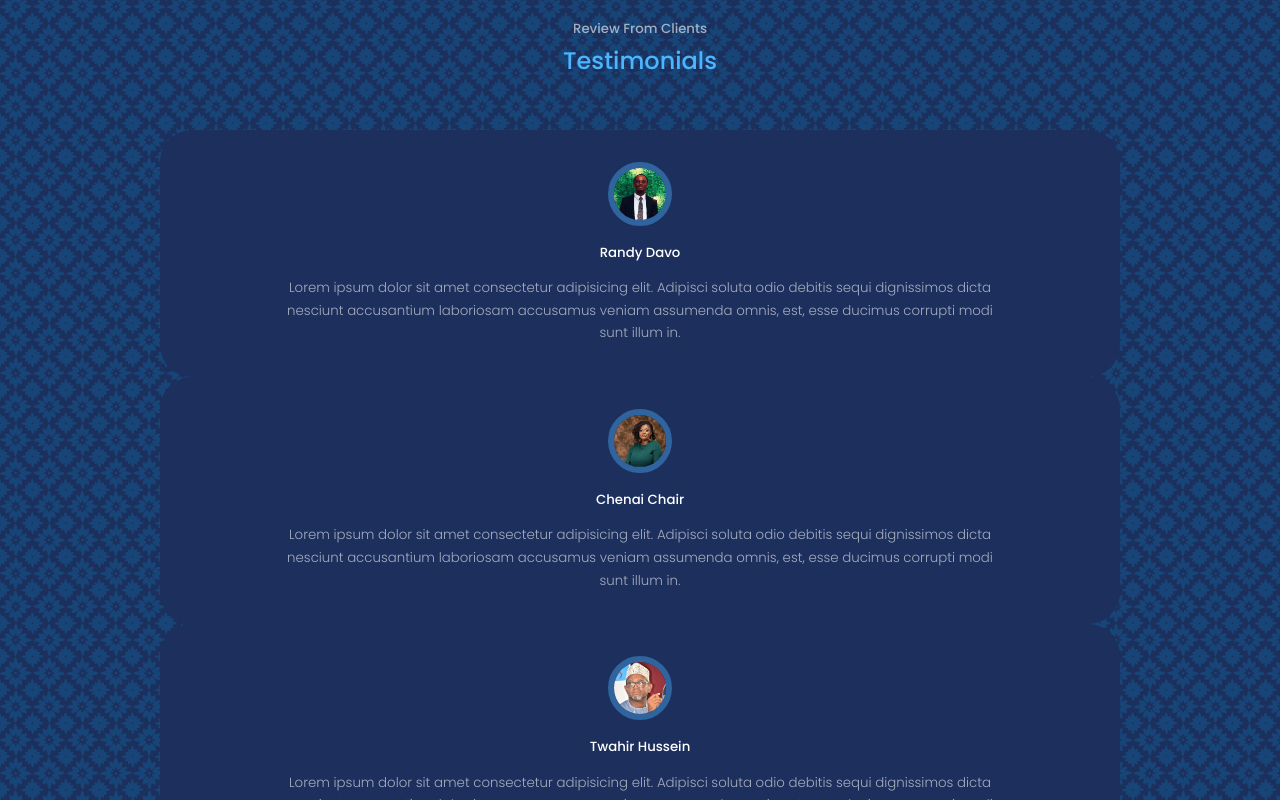
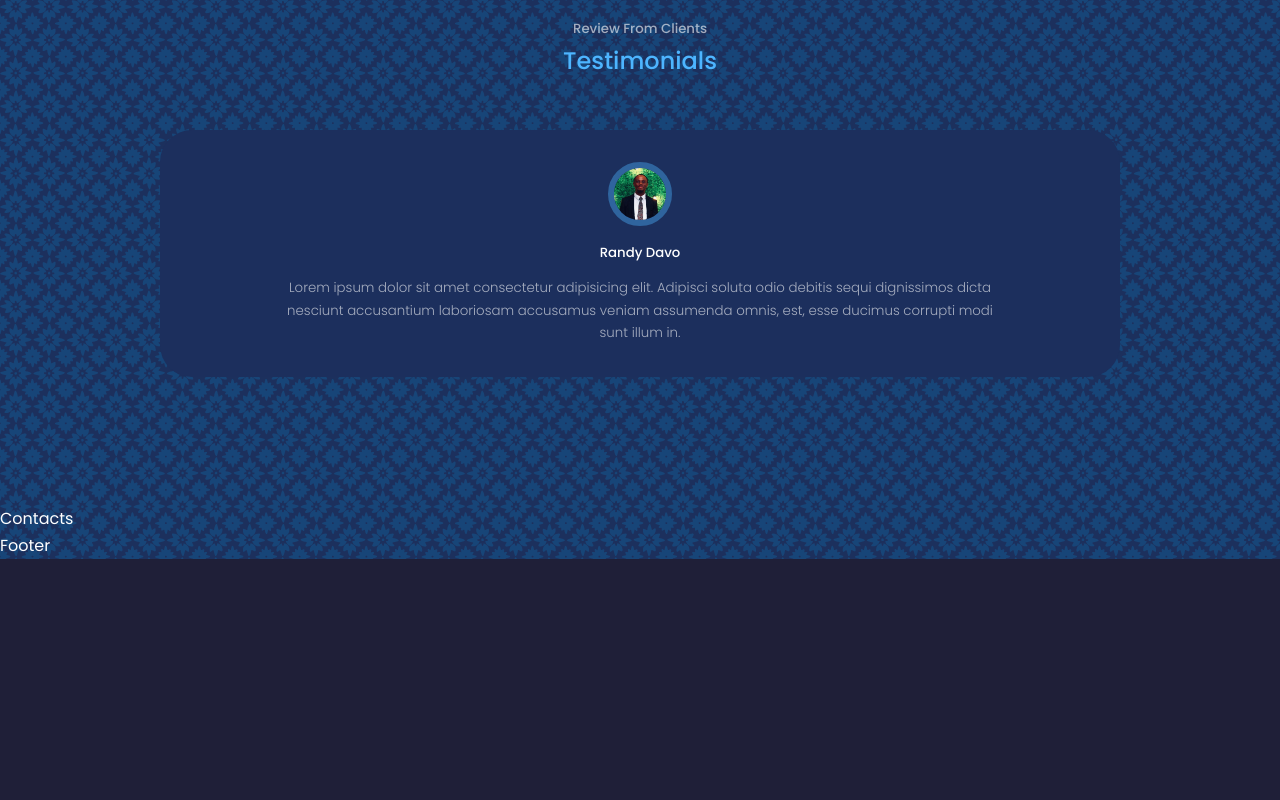
Before and after one commit to Gitthuma/george-githuma-portfolio-website, a React (Create React App) app: page / in a window 1280 px wide. Shown: the part 4260-5060 px from the top of the page. After the commit the page ends 4819 px from the top, so only its background shows below. Built offline with nearby package versions, Linux system fonts and the light colour scheme.

Commit message:
Change div parent to Swiper

```diff
--- a/src/Components/Testimonials/Testimonials.jsx
+++ b/src/Components/Testimonials/Testimonials.jsx
@@ -55,7 +55,7 @@ const Testimonials = () => {
       <h5>Review From Clients</h5>
       <h2>Testimonials</h2>
 
-      <div className="container testimonials__container">
+      <Swiper className="container testimonials__container">
 
         {
           data.map(({avatar, name, review}, index) => {
@@ -73,7 +73,7 @@ const Testimonials = () => {
 
 
 
-      </div>
+      </Swiper>
 
     </section>
   )
```
